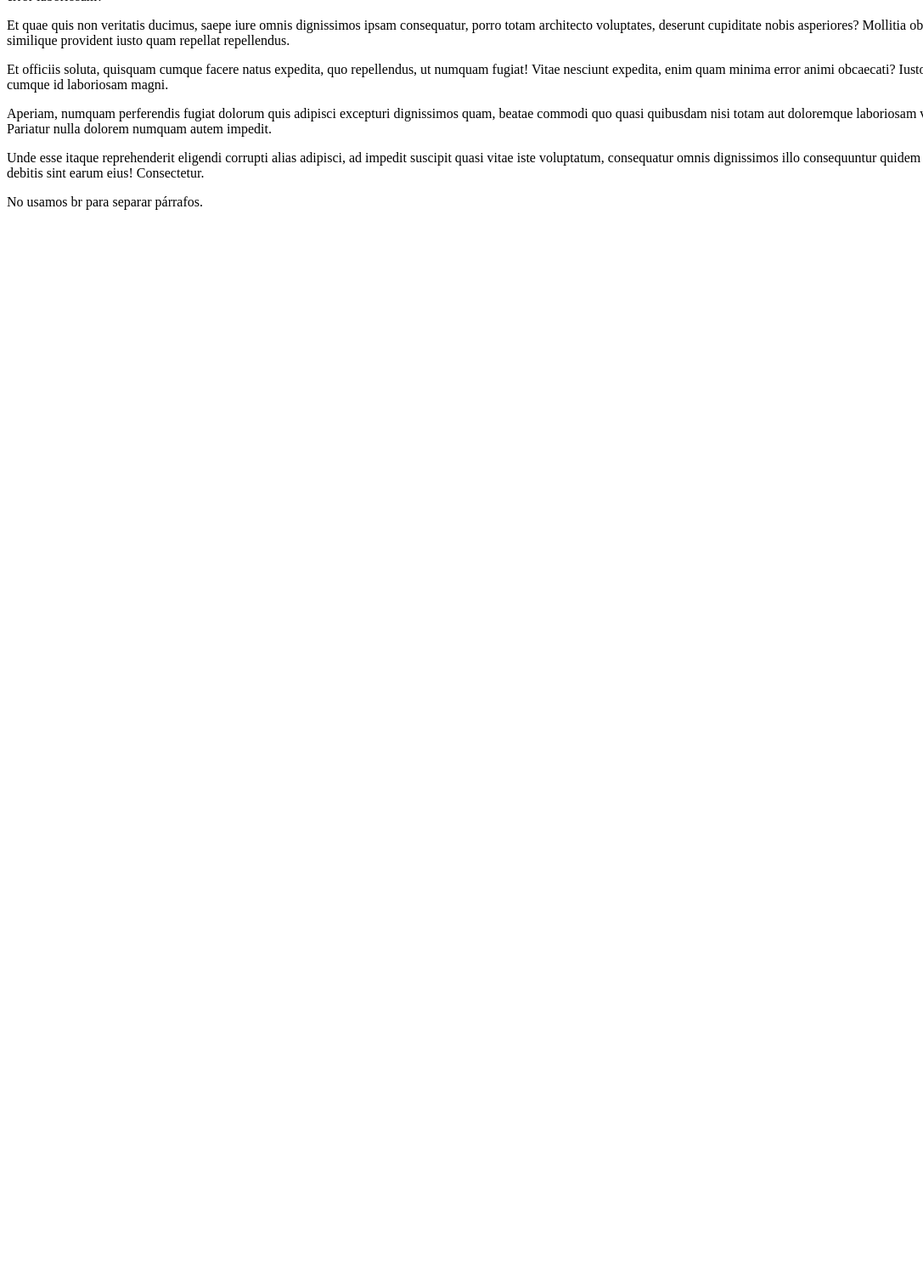
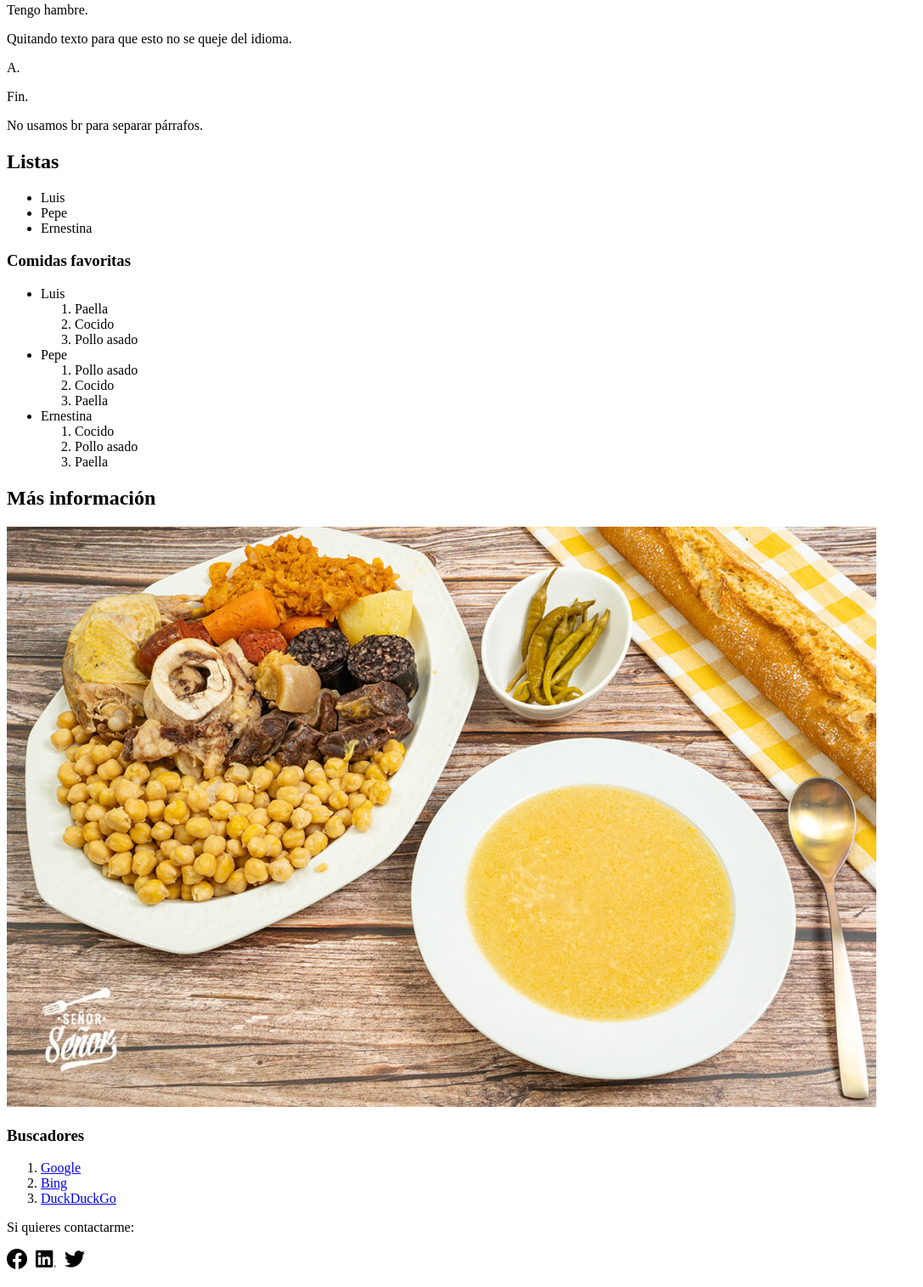
Before and after one commit to serguezl/web.sample, a website: page index.html in a window 1280 px wide. Shown: the part 145-1660 px from the top of the page at 85% size, without its empty margins (0-1087 px from the left). Before the commit the page ends 800 px from the top, so only its background shows below. Drawn offline with Linux system fonts and the light colour scheme.

Commit message:
Update index.html

```diff
--- a/index.html
+++ b/index.html
@@ -6,28 +6,83 @@
 <head>
   <meta charset="UTF-8">
   <meta name="viewport" content="width=device-width, initial-scale=1.0">
+  <meta name="description" content="Ejemplo de sitio web básico para un curso de HTML">
   <title>Ejercicio 1 - Curso Web</title>
   <link rel="shortcut icon" href="favicon-32x32.png" type="image/png">
 </head>
-<h1></h1>
 
 <body>
   <h1>Ejercicio 1 - Curso Web</h1>
   <p>Esto es un párrafo.</p>
-  <p>Lorem, ipsum dolor sit amet consectetur adipisicing elit. Inventore explicabo vero quam facere reprehenderit,
-    corrupti debitis illum quae quo saepe, totam iure obcaecati nobis ex similique a iste error laboriosam?</p>
-  <p>Et quae quis non veritatis ducimus, saepe iure omnis dignissimos ipsam consequatur, porro totam architecto
-    voluptates, deserunt cupiditate nobis asperiores? Mollitia obcaecati, doloremque facilis similique provident iusto
-    quam repellat repellendus.</p>
-  <p>Et officiis soluta, quisquam cumque facere natus expedita, quo repellendus, ut numquam fugiat! Vitae nesciunt
-    expedita, enim quam minima error animi obcaecati? Iusto rerum consequatur, vero cumque id laboriosam magni.</p>
-  <p>Aperiam, numquam perferendis fugiat dolorum quis adipisci excepturi dignissimos quam, beatae commodi quo quasi
-    quibusdam nisi totam aut doloremque laboriosam vero soluta vel deserunt! Pariatur nulla dolorem numquam autem
-    impedit.</p>
-  <p>Unde esse itaque reprehenderit eligendi corrupti alias adipisci, ad impedit suscipit quasi vitae iste voluptatum,
-    consequatur omnis dignissimos illo consequuntur quidem vero commodi fugit nobis debitis sint earum eius!
-    Consectetur.</p>
+  <p>Puf.</p>
+  <p>Tengo hambre.</p>
+  <p>Quitando texto para que esto no se queje del idioma.</p>
+  <p>A.</p>
+  <p>Fin.</p>
   <p>No usamos br para separar párrafos.</p>
+  <h2>Listas</h2>
+  <ul>
+    <li>Luis</li>
+    <li>Pepe</li>
+    <li>Ernestina</li>
+  </ul>
+  <h3>Comidas favoritas</h3>
+  <ul>
+    <li>Luis
+      <ol>
+        <li>Paella</li>
+        <li>Cocido</li>
+        <li>Pollo asado</li>
+      </ol>
+    </li>
+    <li>Pepe
+      <ol>
+        <li>Pollo asado</li>
+        <li>Cocido</li>
+        <li>Paella</li>
+      </ol>
+    </li>
+    <li>Ernestina
+      <ol>
+        <li>Cocido</li>
+        <li>Pollo asado</li>
+        <li>Paella</li>
+      </ol>
+    </li>
+  </ul>
+  <h2>Más información</h2>
+  <img src="assets/cocido-madrileno-receta-1024x683.jpg" alt="Un buen cocido">
+  <h3>Buscadores</h3>
+  <ol>
+    <li><a href="https://google.com" target="_blank">Google</a> </li>
+    <li><a href="https://bing.com" target="_blank">Bing</a></li>
+    <li><a href="https://duckduckgo.com" target="_blank">DuckDuckGo</a></li>
+  </ol>
+  <p>Si quieres contactarme: </p>
+  <p>
+    <a href="https://facebook.com" title="Facebook"><svg width="30" height="30">
+        <g>
+          <path
+            d="M24,12.073c0,5.989-4.394,10.954-10.13,11.855v-8.363h2.789l0.531-3.46H13.87V9.86c0-0.947,0.464-1.869,1.95-1.869h1.509   V5.045c0,0-1.37-0.234-2.679-0.234c-2.734,0-4.52,1.657-4.52,4.656v2.637H7.091v3.46h3.039v8.363C4.395,23.025,0,18.061,0,12.073   c0-6.627,5.373-12,12-12S24,5.445,24,12.073z" />
+        </g>
+      </svg></a>
+    <a href="https://linkedin.com" title="Linkedin"><svg width="30" height="30">
+        <g>
+          <path id="Path_2525"
+            d="M23.002,21.584h0.227l-0.435-0.658l0,0c0.266,0,0.407-0.169,0.409-0.376c0-0.008,0-0.017-0.001-0.025   c0-0.282-0.17-0.417-0.519-0.417h-0.564v1.476h0.212v-0.643h0.261L23.002,21.584z M22.577,20.774h-0.246v-0.499h0.312   c0.161,0,0.345,0.026,0.345,0.237c0,0.242-0.186,0.262-0.412,0.262" />
+          <path id="Path_2520"
+            d="M17.291,19.073h-3.007v-4.709c0-1.123-0.02-2.568-1.564-2.568c-1.566,0-1.806,1.223-1.806,2.487v4.79H7.908   V9.389h2.887v1.323h0.04c0.589-1.006,1.683-1.607,2.848-1.564c3.048,0,3.609,2.005,3.609,4.612L17.291,19.073z M4.515,8.065   c-0.964,0-1.745-0.781-1.745-1.745c0-0.964,0.781-1.745,1.745-1.745c0.964,0,1.745,0.781,1.745,1.745   C6.26,7.284,5.479,8.065,4.515,8.065L4.515,8.065 M6.018,19.073h-3.01V9.389h3.01V19.073z M18.79,1.783H1.497   C0.68,1.774,0.01,2.429,0,3.246V20.61c0.01,0.818,0.68,1.473,1.497,1.464H18.79c0.819,0.01,1.492-0.645,1.503-1.464V3.245   c-0.012-0.819-0.685-1.474-1.503-1.463" />
+          <path id="Path_2526"
+            d="M22.603,19.451c-0.764,0.007-1.378,0.633-1.37,1.397c0.007,0.764,0.633,1.378,1.397,1.37   c0.764-0.007,1.378-0.633,1.37-1.397c-0.007-0.754-0.617-1.363-1.37-1.37H22.603 M22.635,22.059   c-0.67,0.011-1.254-0.522-1.265-1.192c-0.011-0.67,0.523-1.222,1.193-1.233c0.67-0.011,1.222,0.523,1.233,1.193   c0,0.007,0,0.013,0,0.02C23.81,21.502,23.29,22.045,22.635,22.059h-0.031" />
+        </g>
+      </svg></a>
+    <a href="htpps://x.com"><svg width="30" height="30">
+        <g>
+          <path id="Logo_00000038394049246713568260000012923108920998390947_"
+            d="M21.543,7.104c0.014,0.211,0.014,0.423,0.014,0.636  c0,6.507-4.954,14.01-14.01,14.01v-0.004C4.872,21.75,2.252,20.984,0,19.539c0.389,0.047,0.78,0.07,1.172,0.071  c2.218,0.002,4.372-0.742,6.115-2.112c-2.107-0.04-3.955-1.414-4.6-3.42c0.738,0.142,1.498,0.113,2.223-0.084  c-2.298-0.464-3.95-2.483-3.95-4.827c0-0.021,0-0.042,0-0.062c0.685,0.382,1.451,0.593,2.235,0.616  C1.031,8.276,0.363,5.398,1.67,3.148c2.5,3.076,6.189,4.946,10.148,5.145c-0.397-1.71,0.146-3.502,1.424-4.705  c1.983-1.865,5.102-1.769,6.967,0.214c1.103-0.217,2.16-0.622,3.127-1.195c-0.368,1.14-1.137,2.108-2.165,2.724  C22.148,5.214,23.101,4.953,24,4.555C23.339,5.544,22.507,6.407,21.543,7.104z" />
+        </g>
+      </svg></a>
+  </p>
 </body>
 
 </html>
```
Also changed, not shown: assets/cocido-madrileno-receta-1024x683.jpg (added), assets/facebook.svg (added), assets/linkedin.svg (added), assets/twitter.svg (added).
